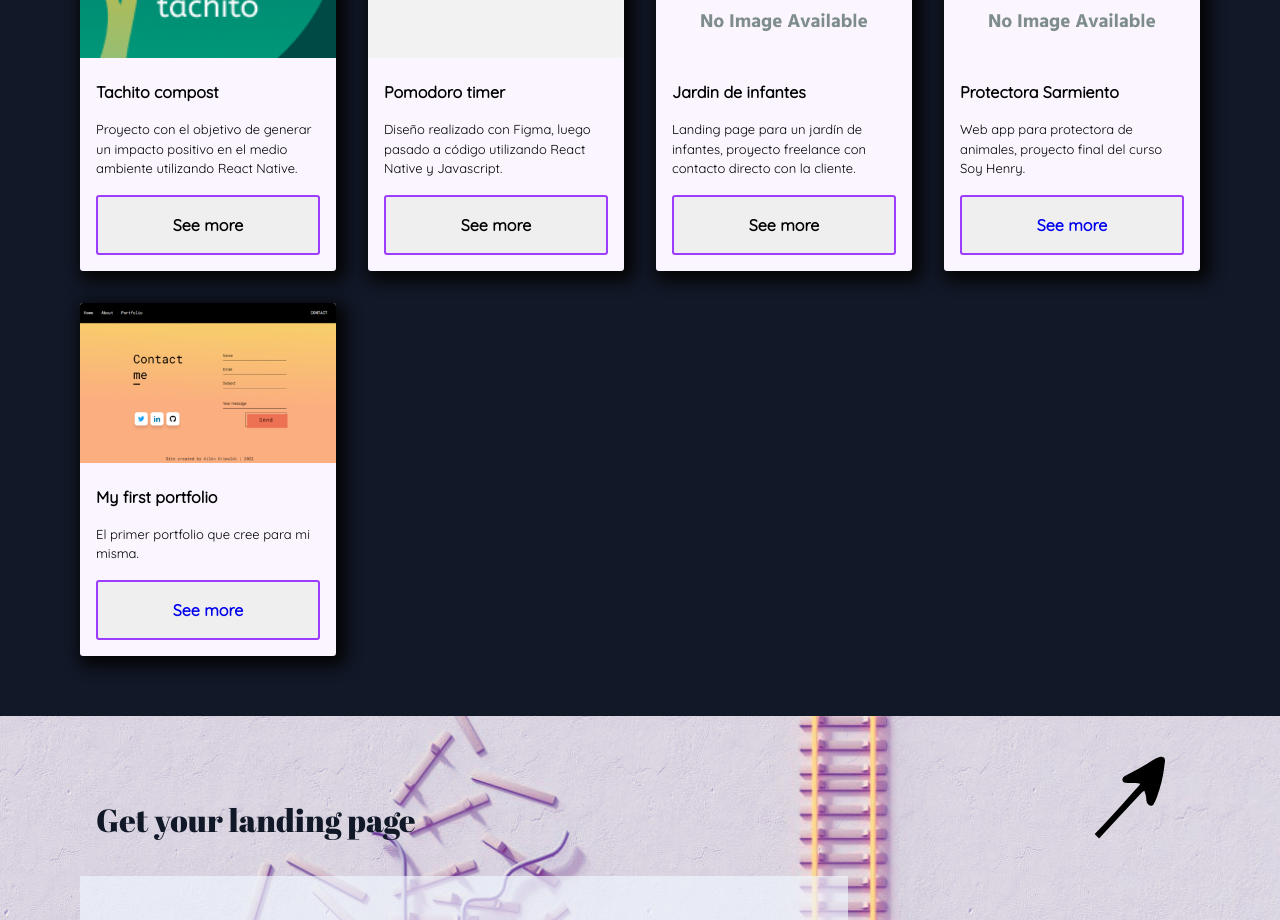
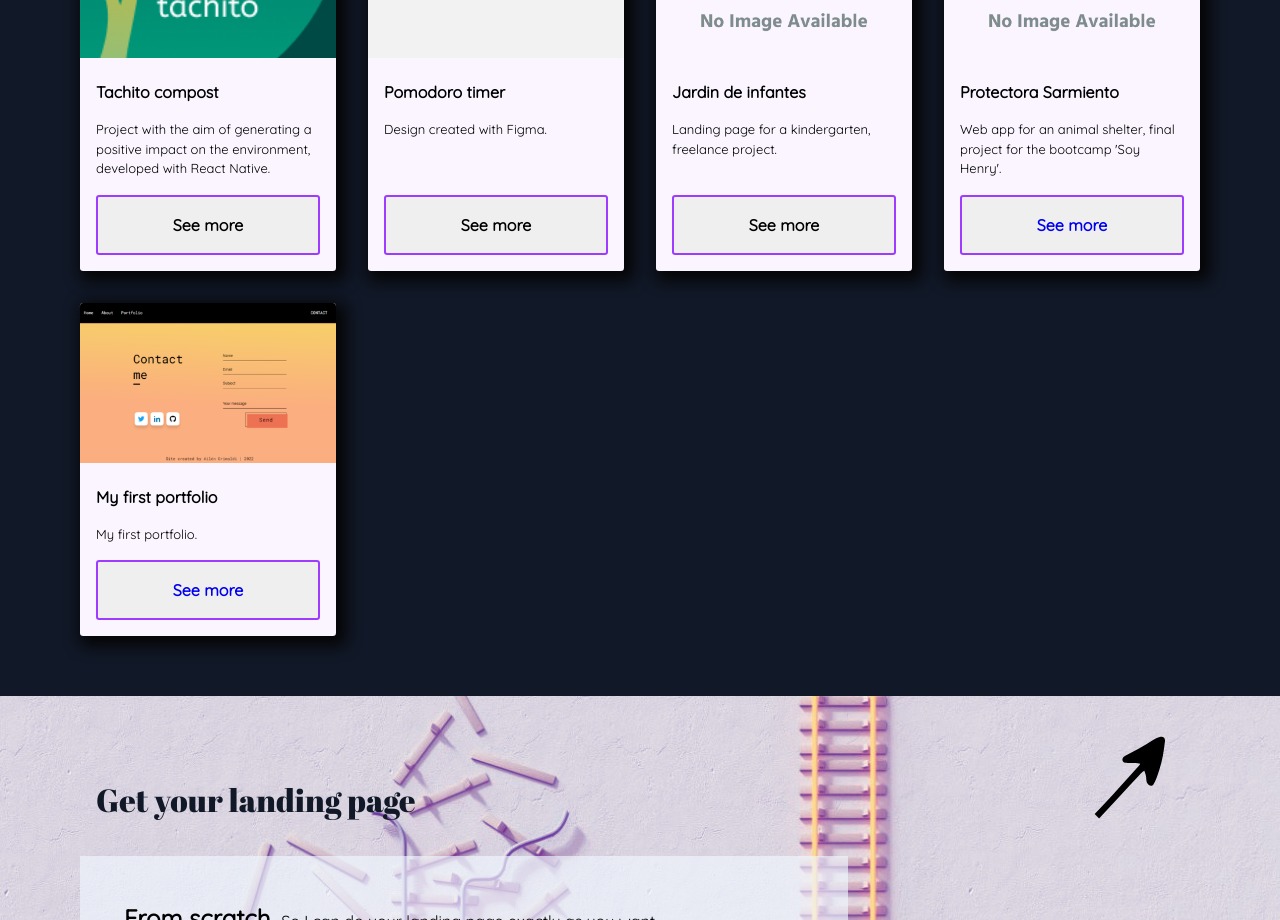
Before and after one commit to ail3ngrimaldi/nuevo-portfolio, a React (Create React App) app: page / in a window 1280 px wide. Shown: the part 2000-2920 px from the top of the page. Built offline with nearby package versions, Linux system fonts and the light colour scheme; no server answers.

Commit message:
changed description esp to eng, join images for projects in one file

```diff
--- /dev/null
+++ b/src/components/Sections/Projects/Images.js
@@ -0,0 +1,10 @@
+import tachito from '../../../assets/tachito.png';
+import pomodoro from '../../../assets/pomodoro.png';
+import notavailable from '../../../assets/notav.png';
+import portfolio from '../../../assets/portfolio.png';
+
+export const images = { tachito,
+                        pomodoro,
+                        notavailable,
+                        portfolio
+                      }
--- a/src/components/Sections/Projects/Projects.js
+++ b/src/components/Sections/Projects/Projects.js
@@ -1,10 +1,12 @@
 import React from 'react';
 import './Projects.css';
 import ProjectCard from './ProjectCard';
-import tachito from '../../../assets/tachito.png';
-import pomodoro from '../../../assets/pomodoro.png';
-import notavailable from '../../../assets/notav.png';
-import portfolio from '../../../assets/portfolio.png';
+// import tachito from '../../../assets/tachito.png';
+// import pomodoro from '../../../assets/pomodoro.png';
+// import notavailable from '../../../assets/notav.png';
+// import portfolio from '../../../assets/portfolio.png';
+
+import { images } from './Images';
 
 function Projects() {
     return (
@@ -13,25 +15,25 @@ function Projects() {
                 Projects
             </h1>
             <div className='cards__container'>
-                <ProjectCard img={tachito}
+                <ProjectCard img={images.tachito}
                              title="Tachito compost"
-                             description="Proyecto con el objetivo de generar un impacto positivo en el medio ambiente utilizando React Native."
+                             description="Project with the aim of generating a positive impact on the environment, developed with React Native."
                 />
-                <ProjectCard img={pomodoro}
+                <ProjectCard img={images.pomodoro}
                              title="Pomodoro timer"
-                             description="Diseño realizado con Figma, luego pasado a código utilizando React Native y Javascript."/>
-                <ProjectCard img={notavailable}
+                             description="Design created with Figma."/>
+                <ProjectCard img={images.notavailable}
                              title="Jardin de infantes"
-                             description="Landing page para un jardín de infantes, proyecto freelance con contacto directo con la cliente."
+                             description="Landing page for a kindergarten, freelance project."
                 />
-                <ProjectCard img={notavailable}
+                <ProjectCard img={images.notavailable}
                              title="Protectora Sarmiento"
-                             description="Web app para protectora de animales, proyecto final del curso Soy Henry."
+                             description="Web app for an animal shelter, final project for the bootcamp 'Soy Henry'."
                              link="https://github.com/ail3ngrimaldi/protectora-animales"
                 />
-                <ProjectCard img={portfolio}
+                <ProjectCard img={images.portfolio}
                              title="My first portfolio"
-                             description="El primer portfolio que cree para mi misma."
+                             description="My first portfolio."
                              link="https://ailengrimaldi.com"
                 />
             </div>
```
